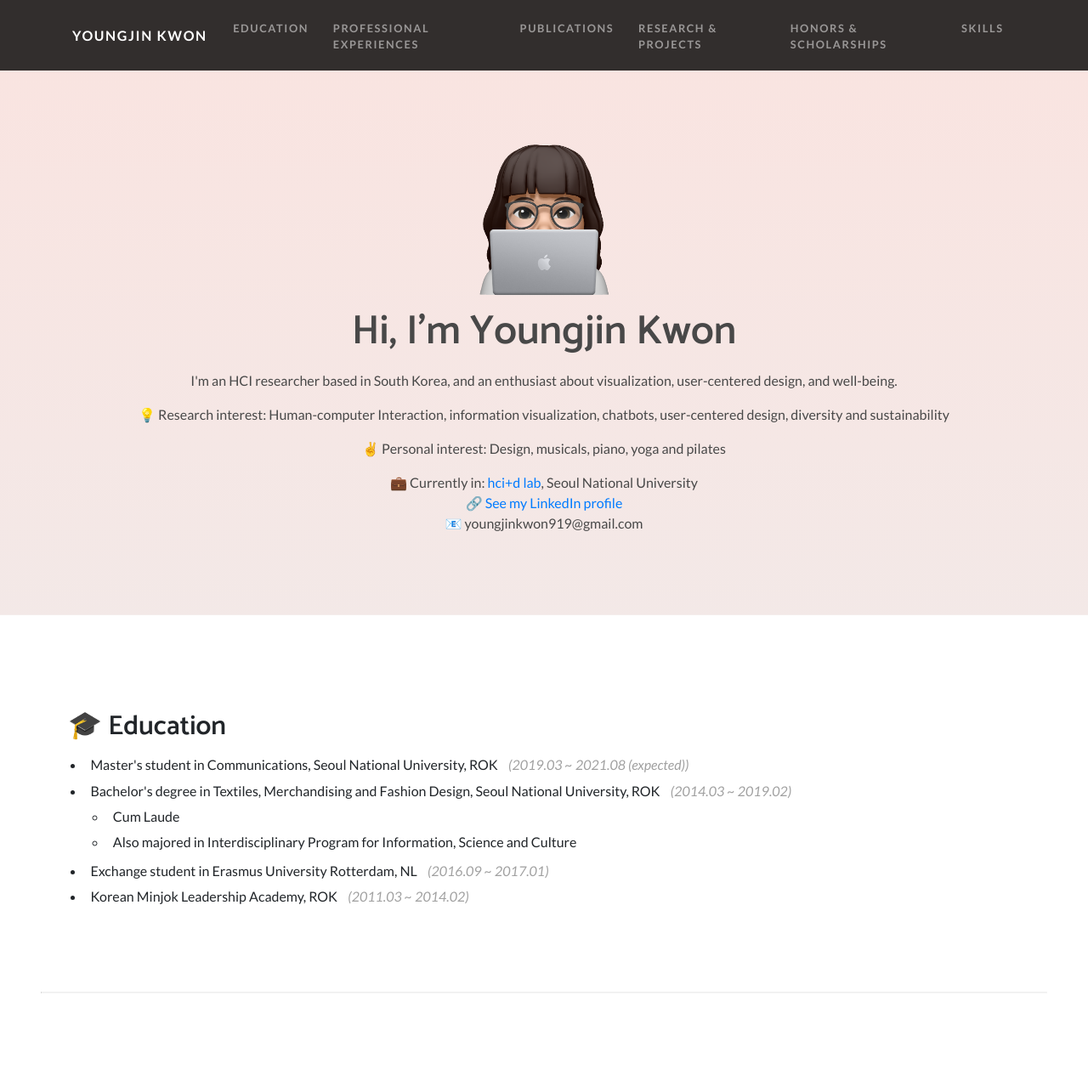
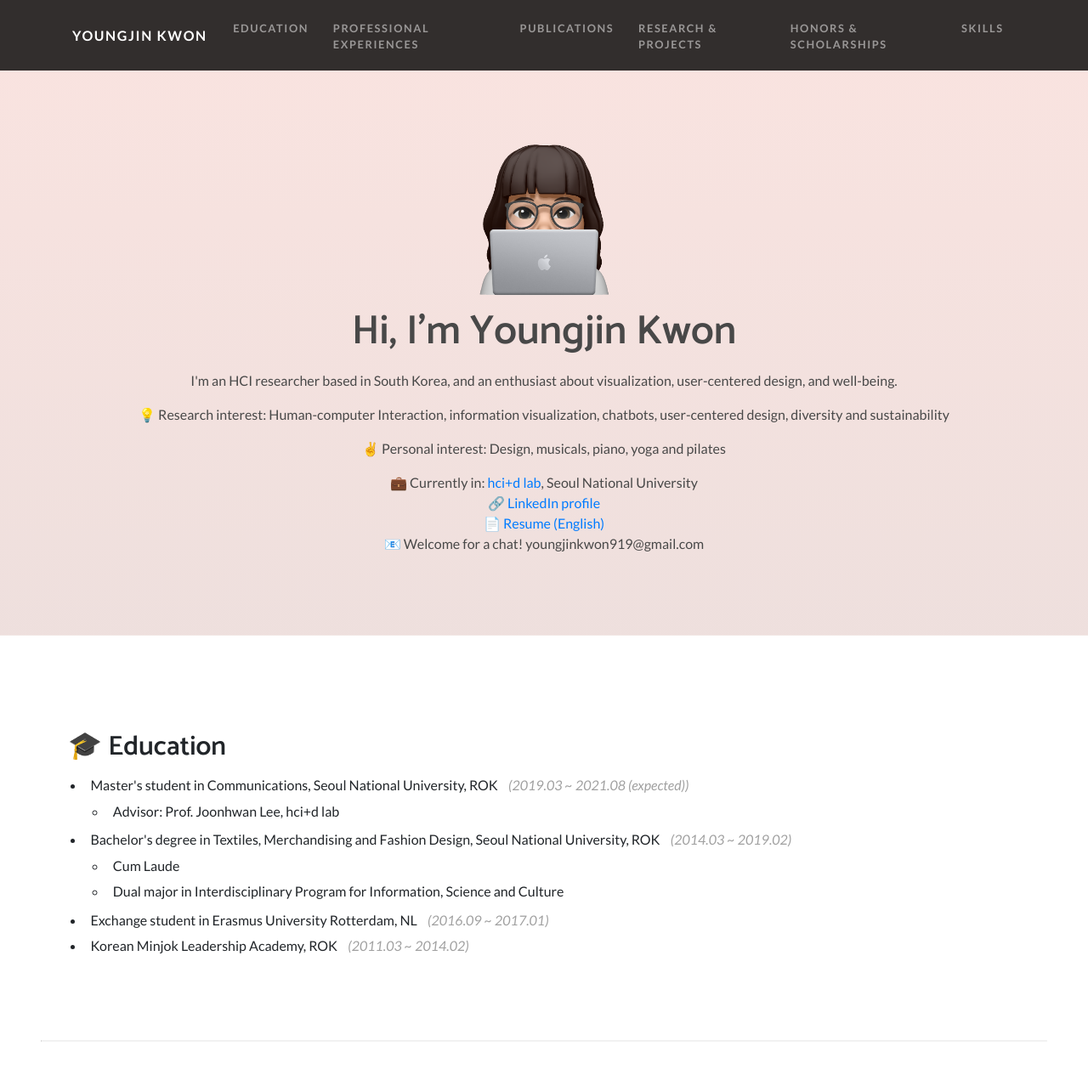
Before and after one commit to youngjinkwon919/youngjinkwon919.github.io, a website: page index.html in a window 1280 px wide. Shown: the top 1278 px of the page at 85% size. Drawn offline with Linux system fonts and the light colour scheme.

Commit message:
add resume

```diff
--- a/css/one-page-wonder.css
+++ b/css/one-page-wonder.css
@@ -51,7 +51,7 @@ header.masthead {
   overflow: hidden;
   padding-top: calc(1rem + 72px);
   padding-bottom: 3rem;
-  background: linear-gradient(0deg, rgba(231,210,207,0.5) 0%, rgba(245,200,193,0.5) 100%);
+  background: linear-gradient(0deg, rgba(231,210,207,0.7) 0%, rgba(245,200,193,0.5) 100%);
   background-repeat: no-repeat;
   background-position: center center;
   background-attachment: scroll;
--- a/index.html
+++ b/index.html
@@ -74,8 +74,9 @@
         </p>
         <p>
           💼 Currently in: <a href="http://hcid.snu.ac.kr/" target="_blank" rel="noopener noreferrer">hci+d lab</a>, Seoul National University <br />
-          🔗 <a href="https://www.linkedin.com/in/youngjin-kwon/?locale=en_US" target="_blank" rel="noopener noreferrer">See my LinkedIn profile</a> <br />
-          📧 youngjinkwon919@gmail.com
+          🔗 <a href="https://www.linkedin.com/in/youngjin-kwon/?locale=en_US" target="_blank" rel="noopener noreferrer">LinkedIn profile</a> <br />
+          📄 <a href="files/Resume_youngjinkwon.pdf">Resume (English)</a> <br />
+          📧 Welcome for a chat! youngjinkwon919@gmail.com
         </p>
       </div>
     </div>
@@ -103,11 +104,15 @@
     <div class="features" id="education">
       <h2>🎓 Education</h2>
       <ul type="disc">
-        <li>Master's student in Communications, Seoul National University, ROK  <i class="subtext-dates">&nbsp;&nbsp;&nbsp;(2019.03 ~ 2021.08 (expected))</i></li>
+        <li>Master's student in Communications, Seoul National University, ROK  <i class="subtext-dates">&nbsp;&nbsp;&nbsp;(2019.03 ~ 2021.08 (expected))</i>
+          <ul>
+            <li>Advisor: Prof. Joonhwan Lee, hci+d lab</li>
+          </ul>
+        </li>
         <li>Bachelor's degree in Textiles, Merchandising and Fashion Design, Seoul National University, ROK  <i class="subtext-dates">&nbsp;&nbsp;&nbsp;(2014.03 ~ 2019.02)</i>
           <ul>
             <li>Cum Laude</li>
-            <li>Also majored in Interdisciplinary Program for Information, Science and Culture</li>
+            <li>Dual major in Interdisciplinary Program for Information, Science and Culture</li>
           </ul>
         </li>
         <li>Exchange student in Erasmus University Rotterdam, NL  <i class="subtext-dates">&nbsp;&nbsp;&nbsp;(2016.09 ~ 2017.01)</i></li>
@@ -167,6 +172,9 @@
               <ul>
                 <li>
                   Role: UI design of a virtual OS for MiRO(an online game designed and created for this research), and poster presentation at ACM DIS '19 conference.
+                </li>
+                <li>
+                  <a href="http://www.hyeok.me/miro" target="_blank" rel="noopener noreferrer">Project link</a>
                 </li>
               </ul>
             </li>
```
Also changed, not shown: 1 other file.
